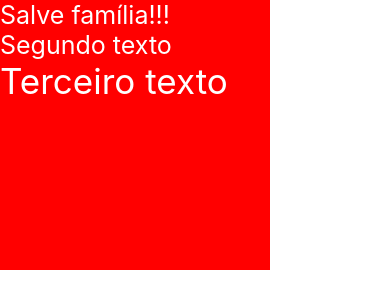
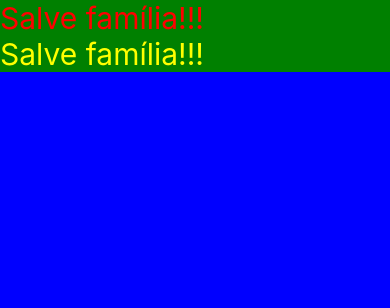
Before and after one commit to arthuryan08/ReactNativeCLI, a React Native app: screen / in a window 390 px wide. Shown: the top 308 px of the page. Built offline with nearby package versions, Linux system fonts and the light colour scheme.

Commit message:
styled components

```diff
--- a/App.js
+++ b/App.js
@@ -1,24 +1,22 @@
 import React from 'react';
 import {SafeAreaView, View, Text, StyleSheet} from 'react-native';
+import styled from 'styled-components/native';
+
+const Page = styled.SafeAreaView`
+  flex: 1;
+  background-color: blue;
+`;
+const Texto = styled.Text`
+  color: ${props => props.cor};
+  font-size: 30px;
+  background-color: green;
+`;
 
 export default () => {
   return (
-    <SafeAreaView style={styles.page}>
-      <Text style={styles.texto}>Salve família!!!</Text>
-      <Text style={styles.texto}>Segundo texto</Text>
-      <Text style={[styles.texto, {fontSize: 35}]}>Terceiro texto</Text>
-    </SafeAreaView>
+    <Page>
+      <Texto cor="red">Salve família!!!</Texto>
+      <Texto cor="yellow">Salve família!!!</Texto>
+    </Page>
   );
 };
-
-const styles = StyleSheet.create({
-  page: {
-    height: 270,
-    width: 270,
-    backgroundColor: '#FF0000',
-  },
-  texto: {
-    color: '#FFF',
-    fontSize: 25,
-  },
-});
--- a/package.json
+++ b/package.json
@@ -10,13 +10,16 @@
     "lint": "eslint ."
   },
   "dependencies": {
+    "@types/styled-components-react-native": "^5.1.2",
     "react": "17.0.2",
-    "react-native": "0.66.1"
+    "react-native": "^0.66.1",
+    "styled-components": "^5.3.3"
   },
   "devDependencies": {
     "@babel/core": "^7.15.8",
     "@babel/runtime": "^7.15.4",
     "@react-native-community/eslint-config": "^3.0.1",
+    "@types/styled-components": "^5.1.15",
     "babel-jest": "^27.3.1",
     "eslint": "^8.1.0",
     "jest": "^27.3.1",
```
Also changed, not shown: 2 other files (tests, documents, lock files or other folders).
